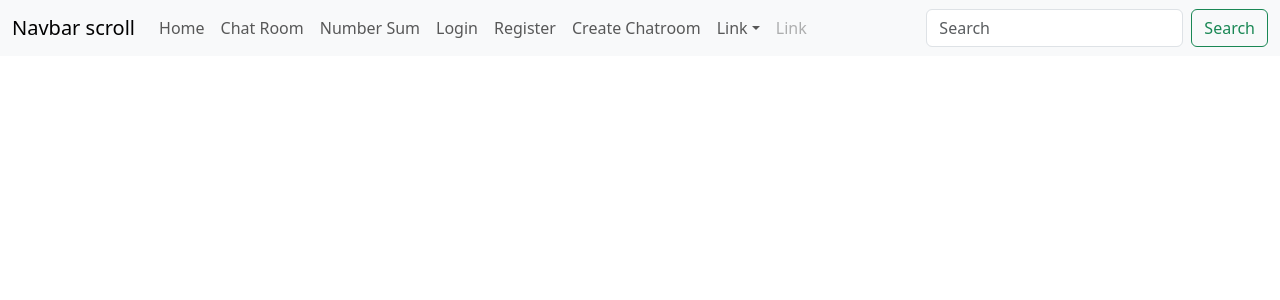
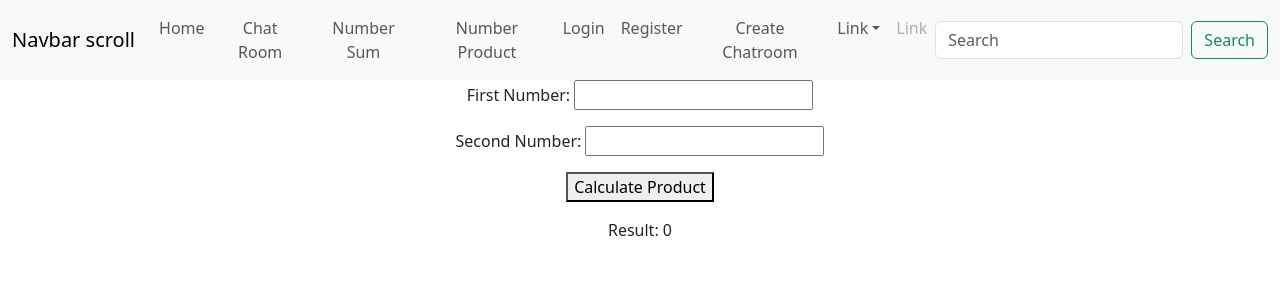
Before and after one commit to napu002/message_frontend, a React (Create React App) app: page /number-product in a window 1280 px wide. Shown: the top 300 px of the page. Built offline with nearby package versions, Linux system fonts and the light colour scheme.

Commit message:
added product page

```diff
--- a/src/App.js
+++ b/src/App.js
@@ -5,6 +5,7 @@ import {Route, Routes} from "react-router";
 import Home from "./components/Home";
 import ChatRoom from "./components/ChatRoom";
 import NumberSumUp from "./components/NumberSumUp";
+import NumberProduct from "./components/NumberProduct";
 import Login from "./components/Login";
 import Register from "./components/Register";
 import CreateChatroom from "./components/CreateChatroom";
@@ -17,6 +18,7 @@ function App() {
             <Route path="/" element={<Home />} />
             <Route path="/chatroom" element={<ChatRoom />} />
             <Route path="/number-sum" element={<NumberSumUp />} />
+            <Route path="/number-product" element={<NumberProduct />} />
             <Route path="/login" element={<Login />} />
             <Route path="/register" element={<Register />} />
             <Route path="/create-chatroom" element={<CreateChatroom />} />
--- /dev/null
+++ b/src/components/NumberProduct.js
@@ -0,0 +1,34 @@
+import React, {useState} from 'react';
+import axios from "axios";
+import {BaseUrl} from "../constants";
+
+function NumberProduct(props) {
+    const [num1, setNum1] = useState(0)
+    const [num2, setNum2] = useState(0)
+    const [product, setProduct] = useState(0)
+
+    function num1_handler(e) {
+        setNum1(e.target.value)
+    }
+
+    function num2_handler(e) {
+        setNum2(e.target.value)
+    }
+
+    function cal() {
+        setProduct(num1/num2);
+    }
+
+    return (
+        <div>
+            <p>First Number: <input type={"number"} id={"num1"} onChange={num1_handler}/></p>
+            <p>Second Number: <input type={"number"} id={"num2"} onChange={num2_handler}/></p>
+            <p>
+                <button id={"calbtn"} onClick={cal}>Calculate Product</button>
+            </p>
+            <p>Result: <span id={"result"}>{product}</span></p>
+        </div>
+    );
+}
+
+export default NumberProduct;
--- a/src/components/TopBar.js
+++ b/src/components/TopBar.js
@@ -20,6 +20,7 @@ function TopBar() {
             <Nav.Link href="/">Home</Nav.Link>
             <Nav.Link href="/chatroom">Chat Room</Nav.Link>
             <Nav.Link href="/number-sum">Number Sum</Nav.Link>
+            <Nav.Link href="/number-product">Number Product</Nav.Link>
             <Nav.Link href="/login">Login</Nav.Link>
             <Nav.Link href="/register">Register</Nav.Link>
             <Nav.Link href="/create-chatroom">Create Chatroom</Nav.Link>
```
